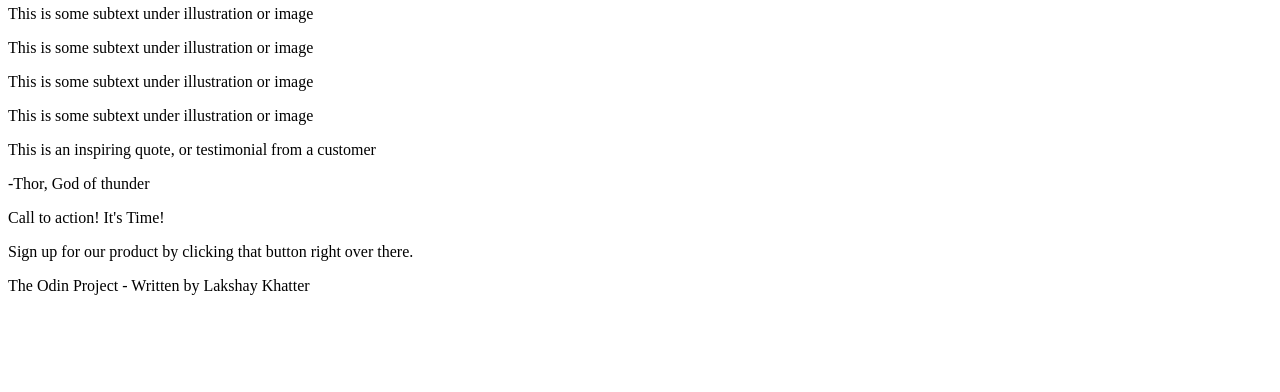
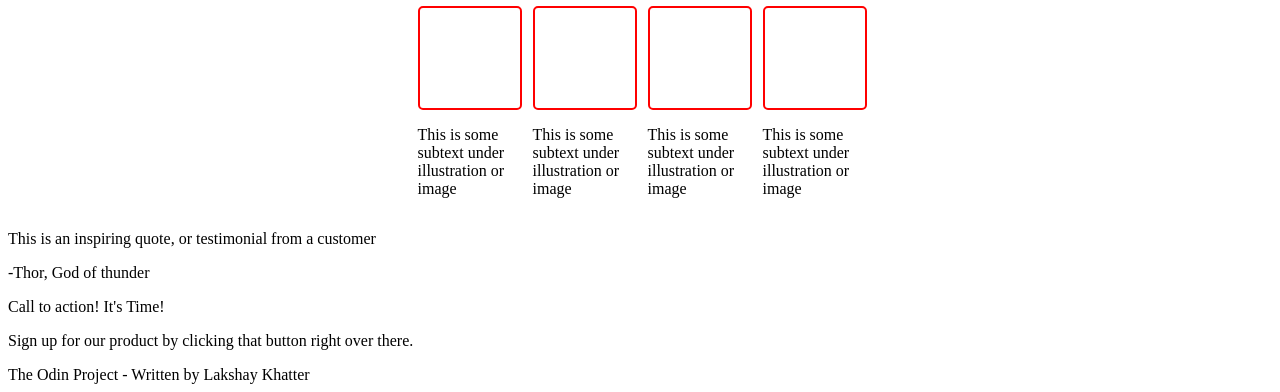
Before and after one commit to lakshaykhatter/LandingPageProject, a plain HTML site: page index.html in a window 1280 px wide. Shown: the part 564-956 px from the top of the page. Before the commit the page ends 867 px from the top, so only its background shows below. Drawn offline with Linux system fonts and the light colour scheme.

Commit message:
finished hero image section

```diff
--- a/index.html
+++ b/index.html
@@ -33,6 +33,7 @@
     <div class="randominformation">
         <h1>Some Randorm Inforamtion</h1>
 
+        <div class="images">
             <div class="imagetext">
                 <div class="square"></div>
                 <p>This is some subtext under illustration or image</p>
@@ -53,12 +54,14 @@
                 <p>This is some subtext under illustration or image</p>
             </div>
         </div>
+    </div>
 
         <div class="quote">
 
             <p>This is an inspiring quote, or testimonial from a customer</p>
             <p class="author">-Thor, God of thunder</p>
 
+        </div>
     </div>
 
 
--- a/style.css
+++ b/style.css
@@ -22,6 +22,7 @@
 .links a {
     display:block;
     justify-content: flex-end;
+    margin-right: 40px;
 
 }
 
@@ -57,3 +58,38 @@ button {
 
 
 }
+
+/* Random inforamtion */
+
+.randominformation {
+    background-color: white;
+    display:flex;
+    flex-direction: column;
+
+    justify-content: center;
+    align-items: center;
+}
+
+.randominformation h1 {
+    font-family: "Roboto", "arial";
+
+}
+
+.images {
+    display: flex;
+    flex-direction: row;
+    gap: 15px;
+
+}
+
+.square {
+    border: 2px solid red;
+    border-radius: 5px;
+    height: 100px;
+    width: 100px;
+}
+.imagetext {
+
+    width: 100px;
+
+}
```
Lines whose indentation alone changed are shown as unchanged.
